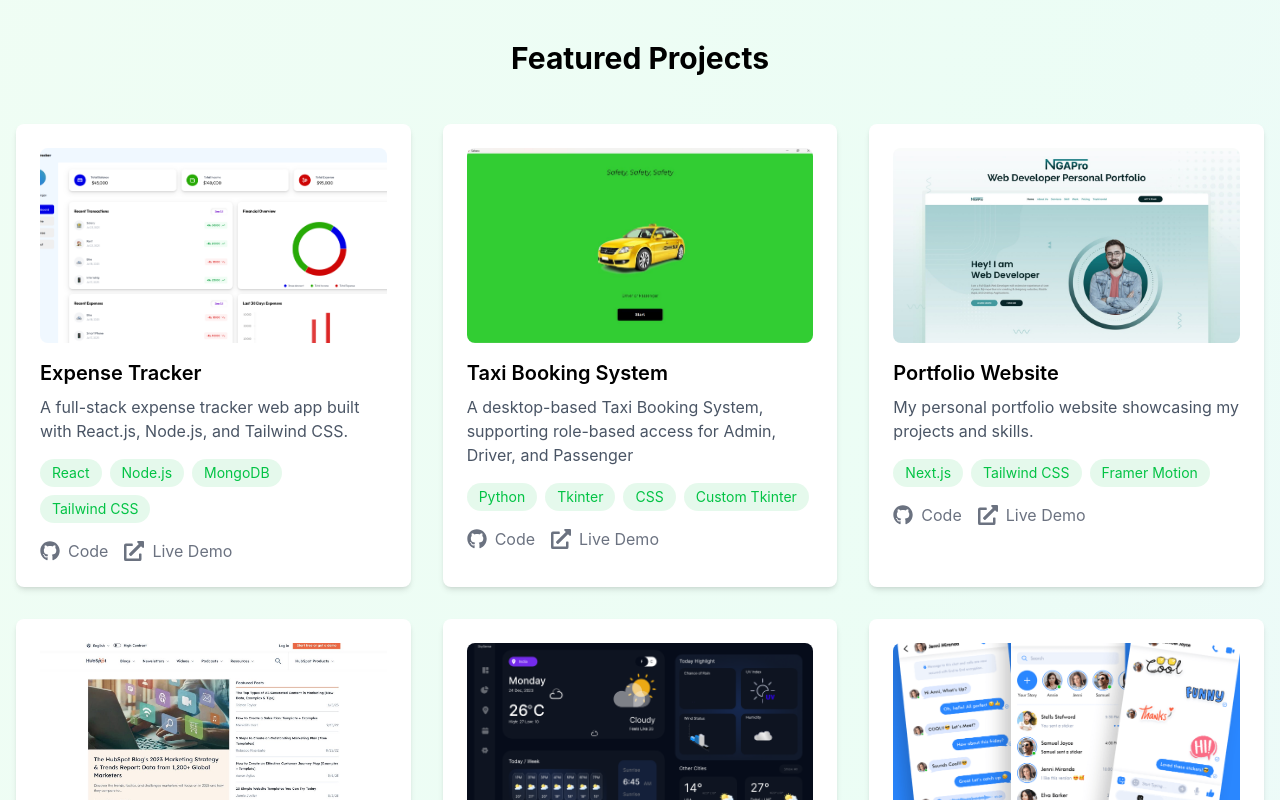
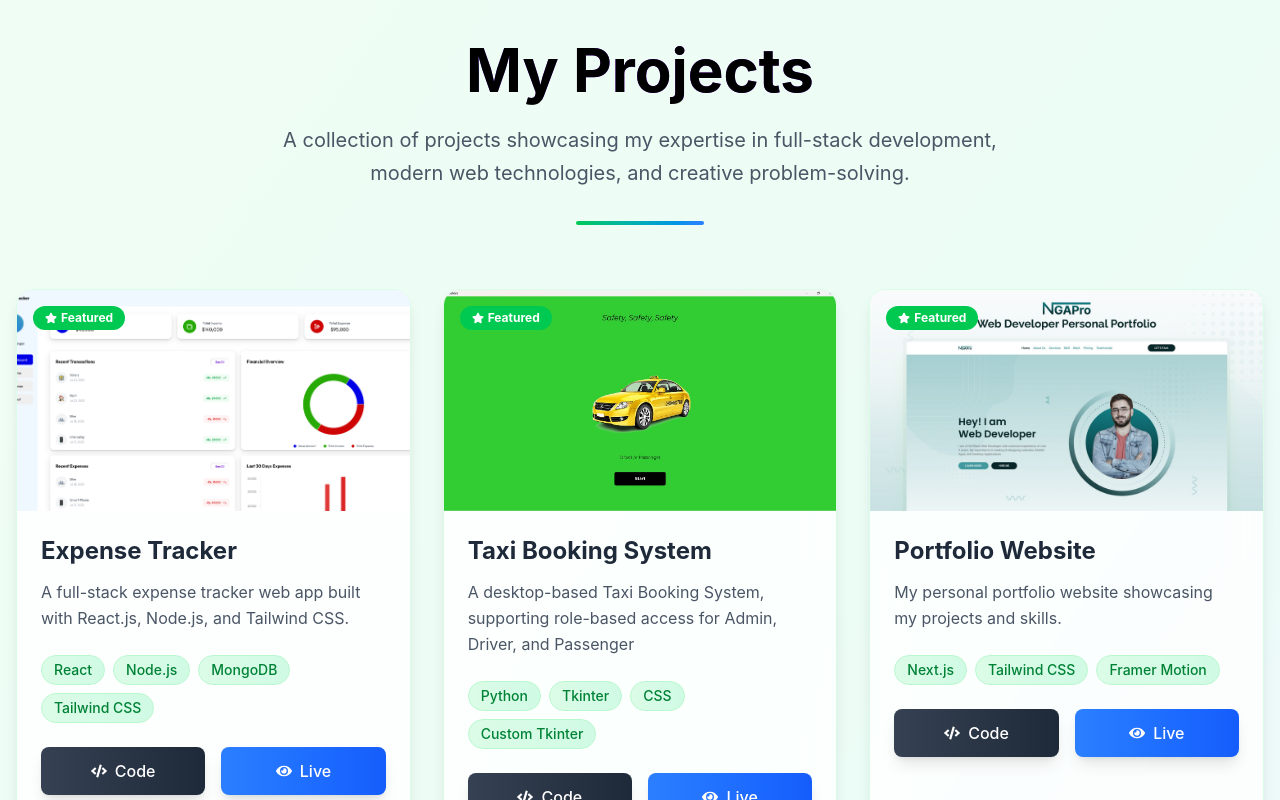
Before and after one commit to nirajandhungel/Nirajan, a Next.js app: page / in a window 1280 px wide. Shown: the part 920-1720 px from the top of the page. Built offline with nearby package versions, Linux system fonts and the light colour scheme.

Commit message:
feat(projects): restyle cards , projects design

```diff
--- a/src/app/components/Projects.tsx
+++ b/src/app/components/Projects.tsx
@@ -2,108 +2,265 @@
 
 import { projects } from '@/contents/projects'
 import Image from 'next/image'
-import { FaGithub, FaExternalLinkAlt } from 'react-icons/fa'
+import { FaGithub, FaExternalLinkAlt, FaCode, FaEye, FaStar, FaRocket } from 'react-icons/fa'
 import { motion } from 'framer-motion'
-import { fadeInUp, staggerContainer, cardHoverSmall } from '@/utils/animations'
+import { fadeInUp } from '@/utils/animations'
 
 export default function Projects() {
+  const containerVariants = {
+    hidden: { opacity: 0 },
+    visible: {
+      opacity: 1,
+      transition: {
+        staggerChildren: 0.1,
+        delayChildren: 0.3,
+      },
+    },
+  }
+
+  const itemVariants = {
+    hidden: { y: 20, opacity: 0 },
+    visible: {
+      y: 0,
+      opacity: 1,
+      transition: {
+        type: "spring",
+        stiffness: 100,
+      },
+    },
+  }
+
   return (
-    <section className="py-20">
+    <section className="min-h-screen py-20 bg-gradient-to-br from-green-50 via-emerald-50 to-blue-50 dark:from-gray-900 dark:via-green-900/20 dark:to-blue-900/20">
       <div className="container max-w-7xl mx-auto px-4">
-        <motion.h2
-          className="text-3xl font-bold mb-12 text-center"
+
+        {/* Header Section */}
+        <motion.div
+          className="text-center mb-16"
+          initial={{ opacity: 0, y: -50 }}
+          animate={{ opacity: 1, y: 0 }}
+          transition={{ duration: 0.8 }}
+        >
+
+          <motion.h1
+            className="text-5xl md:text-6xl font-bold mb-6 bg-clip-text bg-gradient-to-r from-blue-600 via-purple-600 to-blue-800"
             {...fadeInUp}
+            transition={{ delay: 0.1 }}
           >
-          Featured Projects
-        </motion.h2>
+            My Projects
+          </motion.h1>
+
+          <motion.p
+            className="text-xl text-gray-600 dark:text-gray-300 max-w-3xl mx-auto leading-relaxed"
+            {...fadeInUp}
+            transition={{ delay: 0.4 }}
+          >
+            A collection of projects showcasing my expertise in full-stack development,
+            modern web technologies, and creative problem-solving.
+          </motion.p>
 
           <motion.div
-          className="grid grid-cols-1 md:grid-cols-3 gap-8"
-          variants={staggerContainer}
-          initial="initial"
-          animate="animate"
+            className="w-32 h-1 bg-gradient-to-r from-green-500 to-blue-500 mx-auto mt-8 rounded-full"
+            initial={{ width: 0 }}
+            animate={{ width: 128 }}
+            transition={{ delay: 0.6, duration: 0.8 }}
+          />
+        </motion.div>
+
+        {/* Projects Grid */}
+        <motion.div
+          className="grid grid-cols-1 md:grid-cols-2 lg:grid-cols-3 gap-8"
+          variants={containerVariants}
+          initial="hidden"
+          animate="visible"
         >
           {projects.map((project, index) => (
             <motion.article
               key={project.title + index}
-              className="bg-white dark:bg-dark/50 rounded-lg shadow-md p-6"
-              variants={fadeInUp}
-              {...cardHoverSmall}
+              variants={itemVariants}
+              className="group relative bg-white/80 dark:bg-gray-800/80 backdrop-blur-lg rounded-2xl shadow-lg hover:shadow-2xl border border-green-100 dark:border-green-900/50 overflow-hidden transition-all duration-500"
+              whileHover={{
+                y: -10,
+                boxShadow: "0 20px 40px rgba(34, 197, 94, 0.2)"
+              }}
             >
-              <div className="relative aspect-video mb-4 rounded-lg overflow-hidden">
+              {/* Project Image with Overlay */}
+              <div className="relative aspect-video overflow-hidden">
                 <Image
                   src={project.image}
                   alt={project.title}
                   fill
-                  className="object-cover"
+                  className="object-cover transition-transform duration-700 group-hover:scale-110"
                   sizes="(max-width: 768px) 100vw, (max-width: 1200px) 50vw, 33vw"
                 />
+
+                {/* Gradient Overlay */}
+                <div className="absolute inset-0 bg-gradient-to-t from-green-900/80 via-green-900/20 to-transparent opacity-0 group-hover:opacity-100 transition-opacity duration-300" />
+
+                {/* Hover Actions */}
+                <motion.div
+                  className="absolute inset-0 flex items-center justify-center gap-4 opacity-0 group-hover:opacity-100 transition-all duration-300"
+                  initial={{ scale: 0.8 }}
+                  whileHover={{ scale: 1 }}
+                >
+                  <motion.a
+                    href={project.githubLink}
+                    target="_blank"
+                    rel="noopener noreferrer"
+                    className="p-3 bg-white/90 dark:bg-gray-800/90 text-green-600 rounded-full shadow-lg backdrop-blur-sm hover:bg-green-600 hover:text-white transition-all duration-300"
+                    whileHover={{ scale: 1.1, rotate: 5 }}
+                    whileTap={{ scale: 0.9 }}
+                  >
+                    <FaGithub className="h-5 w-5" />
+                  </motion.a>
+                  <motion.a
+                    href={project.demoLink}
+                    target="_blank"
+                    rel="noopener noreferrer"
+                    className="p-3 bg-white/90 dark:bg-gray-800/90 text-blue-600 rounded-full shadow-lg backdrop-blur-sm hover:bg-blue-600 hover:text-white transition-all duration-300"
+                    whileHover={{ scale: 1.1, rotate: -5 }}
+                    whileTap={{ scale: 0.9 }}
+                  >
+                    <FaExternalLinkAlt className="h-5 w-5" />
+                  </motion.a>
+                </motion.div>
+
+                {/* Status Badge */}
+                <div className="absolute top-4 left-4">
+                  <motion.div
+                    className="px-3 py-1 bg-green-500 text-white text-xs font-bold rounded-full flex items-center gap-1"
+                    initial={{ x: -20, opacity: 0 }}
+                    animate={{ x: 0, opacity: 1 }}
+                    transition={{ delay: index * 0.1 }}
+                  >
+                    <FaStar className="h-3 w-3" />
+                    Featured
+                  </motion.div>
                 </div>
+              </div>
+
+              {/* Project Content */}
+              <div className="p-6">
                 <motion.h3
-                className="text-xl font-semibold mb-2"
+                  className="text-2xl font-bold mb-3 text-gray-800 dark:text-white group-hover:text-green-600 dark:group-hover:text-green-400 transition-colors duration-300"
                   whileHover={{ x: 5 }}
                   transition={{ type: "spring", stiffness: 300 }}
                 >
                   {project.title}
                 </motion.h3>
+
                 <motion.p
-                className="text-gray-600 dark:text-gray-300 mb-4"
+                  className="text-gray-600 dark:text-gray-300 mb-6 leading-relaxed"
                   initial={{ opacity: 0 }}
                   animate={{ opacity: 1 }}
                   transition={{ delay: 0.2 }}
                 >
                   {project.description}
                 </motion.p>
+
+                {/* Technologies */}
                 <motion.div
-                className="flex flex-wrap gap-2 mb-4"
+                  className="flex flex-wrap gap-2 mb-6"
                   initial={{ opacity: 0 }}
                   animate={{ opacity: 1 }}
                   transition={{ delay: 0.3 }}
                 >
-                {project.technologies.map((tech) => (
+                  {project.technologies.map((tech, techIndex) => (
                     <motion.span
                       key={tech}
-                    className="px-3 py-1 bg-primary/10 text-primary rounded-full text-sm"
-                    whileHover={{ scale: 1.1 }}
+                      className="px-3 py-1 bg-gradient-to-r from-green-100 to-emerald-100 dark:from-green-900/50 dark:to-emerald-900/50 text-green-700 dark:text-green-300 rounded-full text-sm font-medium border border-green-200 dark:border-green-700"
+                      whileHover={{ scale: 1.05 }}
                       whileTap={{ scale: 0.95 }}
+                      initial={{ opacity: 0, scale: 0.8 }}
+                      animate={{ opacity: 1, scale: 1 }}
+                      transition={{ delay: 0.4 + techIndex * 0.05 }}
                     >
                       {tech}
                     </motion.span>
                   ))}
                 </motion.div>
+
+                {/* Action Links */}
                 <motion.div
                   className="flex gap-4"
                   initial={{ opacity: 0 }}
                   animate={{ opacity: 1 }}
-                transition={{ delay: 0.4 }}
+                  transition={{ delay: 0.5 }}
                 >
                   <motion.a
                     href={project.githubLink}
                     target="_blank"
                     rel="noopener noreferrer"
-                  className="flex items-center gap-2 text-secondary hover:text-icon transition-colors"
-                  whileHover={{ x: 2 }}
-                  whileTap={{ scale: 0.95 }}
+                    className="flex-1 flex items-center justify-center gap-2 py-3 px-4 bg-gradient-to-r from-gray-700 to-gray-800 text-white rounded-lg hover:from-gray-800 hover:to-gray-900 transition-all duration-300 font-medium shadow-lg"
+                    whileHover={{
+                      scale: 1.02,
+                      boxShadow: "0 8px 25px rgba(0, 0, 0, 0.2)"
+                    }}
+                    whileTap={{ scale: 0.98 }}
                   >
-                  <FaGithub className="h-5 w-5" />
+                    <FaCode className="h-4 w-4" />
                     <span>Code</span>
                   </motion.a>
+
                   <motion.a
                     href={project.demoLink}
                     target="_blank"
                     rel="noopener noreferrer"
-                  className="flex items-center gap-2 text-secondary hover:text-icon transition-colors"
-                  whileHover={{ x: 2 }}
-                  whileTap={{ scale: 0.95 }}
+                    className="flex-1 flex items-center justify-center gap-2 py-3 px-4 bg-gradient-to-r from-blue-500 to-blue-600 text-white rounded-lg hover:from-blue-600 hover:to-blue-700 transition-all duration-300 font-medium shadow-lg"
+                    whileHover={{
+                      scale: 1.02,
+                      boxShadow: "0 8px 25px rgba(59, 130, 246, 0.3)"
+                    }}
+                    whileTap={{ scale: 0.98 }}
                   >
-                  <FaExternalLinkAlt className="h-5 w-5" />
-                  <span>Live Demo</span>
+                    <FaEye className="h-4 w-4" />
+                    <span>Live</span>
                   </motion.a>
                 </motion.div>
+              </div>
+
+              {/* Bottom Accent */}
+              <div className="absolute bottom-0 left-0 right-0 h-1 bg-gradient-to-r from-green-500 via-emerald-500 to-blue-500 opacity-0 group-hover:opacity-100 transition-opacity duration-300" />
             </motion.article>
           ))}
         </motion.div>
+
+        {/* Call to Action */}
+        <motion.section
+          className="text-center mt-20"
+          {...fadeInUp}
+          transition={{ delay: 0.8 }}
+        >
+          <div className="bg-gradient-to-r from-black to-green-600 p-8 rounded-2xl shadow-2xl text-white">
+            <h3 className="text-2xl font-bold mb-4">
+              Have a Project in Mind ?
+            </h3>
+            <p className="text-blue-100 mb-6 max-w-2xl mx-auto">
+            Let&apos;s collaborate and bring your ideas to life with cutting-edge technology and creative solutions.
+            </p>
+            <div className="flex flex-col sm:flex-row gap-4 justify-center">
+              <motion.button
+                className="px-8 py-3 bg-white text-blue-600 rounded-lg font-semibold hover:bg-gray-100 transition-colors shadow-lg"
+                whileHover={{ scale: 1.05 }}
+                whileTap={{ scale: 0.95 }}
+              >
+                Get In Touch
+              </motion.button>
             </div>
+          </div>
+        </motion.section>
+
+      </div>
+
+      {/* Custom Styles */}
+      <style jsx>{`
+        .bg-grid-white\/10 {
+          background-image:
+            linear-gradient(rgba(255,255,255,0.1) 1px, transparent 1px),
+            linear-gradient(90deg, rgba(255,255,255,0.1) 1px, transparent 1px);
+          background-size: 30px 30px;
+        }
+      `}</style>
     </section>
   )
 }
```
Lines whose indentation alone changed are shown as unchanged.
